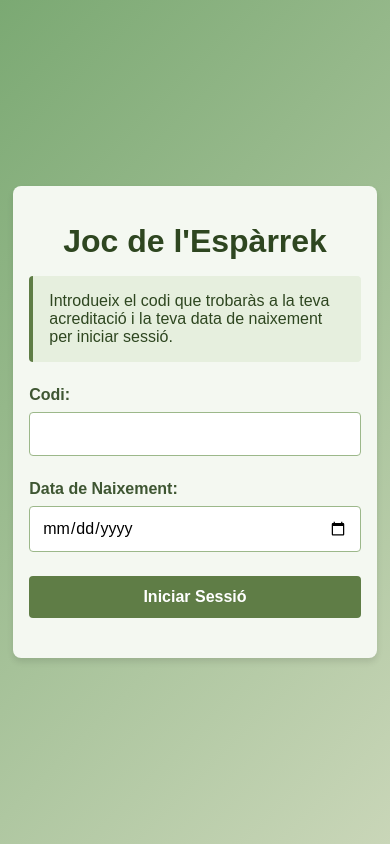
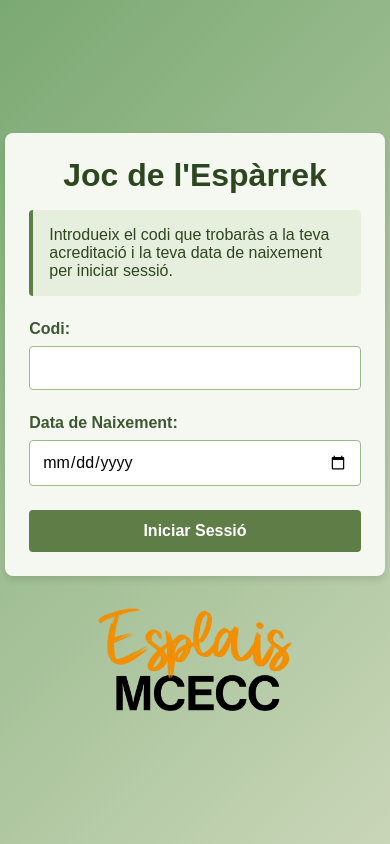
Before and after one commit to pauantonio/joc-assassi-skallots, a Django app: page / in a window 390 px wide. Run offline with Django 5.2, Linux system fonts and the light colour scheme.

Commit message:
Refactor login page layout and styles; center content, adjust image display, and improve form padding

```diff
--- a/joc/static/css/login.css
+++ b/joc/static/css/login.css
@@ -9,9 +9,16 @@ body {
     height: 100vh;
 }
 
+body>div {
+    display: flex;
+    flex-direction: column;
+    align-items: center;
+}
+
 h1 {
     text-align: center;
     color: #2e4620;
+    margin-top: 0;
     margin-bottom: 1rem;
 }
 
@@ -84,6 +91,13 @@ p.info-message {
     border-radius: 4px;
 }
 
+img {
+    display: block;
+    max-width: 250px;
+    height: auto;
+    margin: 2rem auto 0 auto;
+}
+
 @media (max-width: 768px) {
     body {
         height: 100dvh;
@@ -91,6 +105,9 @@ p.info-message {
     }
     form {
         width: 85%;
-        padding: 1rem;
+        padding: 1.5rem;
+    }
+    img {
+        max-width: 50%;
     }
 }
--- a/joc/templates/login.html
+++ b/joc/templates/login.html
@@ -9,6 +9,7 @@
     <link rel="shortcut icon" href="{% static 'img/favicon.ico' %}" type="image/x-icon">
 </head>
 <body>
+    <div>
         <form method="post">
             <h1>Joc de l'Espàrrek</h1>
             <p class="info-message">Introdueix el codi que trobaràs a la teva acreditació i la teva data de naixement per iniciar sessió.</p>
@@ -22,10 +23,10 @@
                 {{ form.birth_date }}
             </div>
             <input type="hidden" name="session_cookie" id="session_cookie">
-        <div>
             <button type="submit">Iniciar Sessió</button>
+        </form>
+        <img src="{% static 'img/logo_mcecc.png' %}" alt="Logo MCECC">
     </div>
-    </form>
     <script src="{% static 'ts/login.ts' %}"></script>
 </body>
 </html>
```
Also changed, not shown: joc/static/img/logo_mcecc.png (added). Lines whose indentation alone changed are shown as unchanged.
